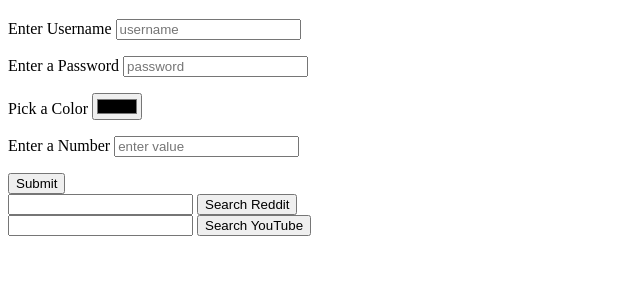
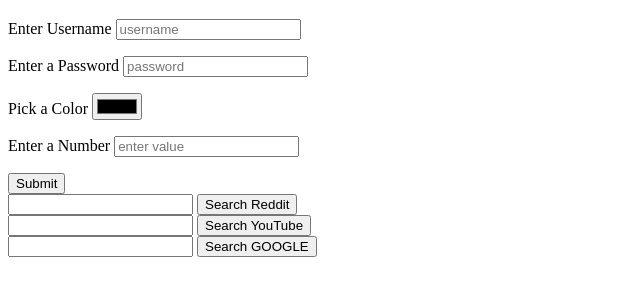
Before and after one commit to GitKitt3n/HTML-Practice, a plain HTML site: page forms.html in a window 1280 px wide. Shown: the part 61-356 px from the top of the page, without its empty margins (0-640 px from the left). Drawn offline with Linux system fonts and the light colour scheme.

Commit message:
Added Google Search Form

```diff
--- a/forms.html
+++ b/forms.html
@@ -39,5 +39,10 @@
     <input type="text" name="search_query">
     <button>Search YouTube</button>
 </form>
+
+<form action="https://www.google.com/search">
+    <input type="text" name="q">
+    <button>Search GOOGLE</button>
+</form>
 </body>
 </html>
```
